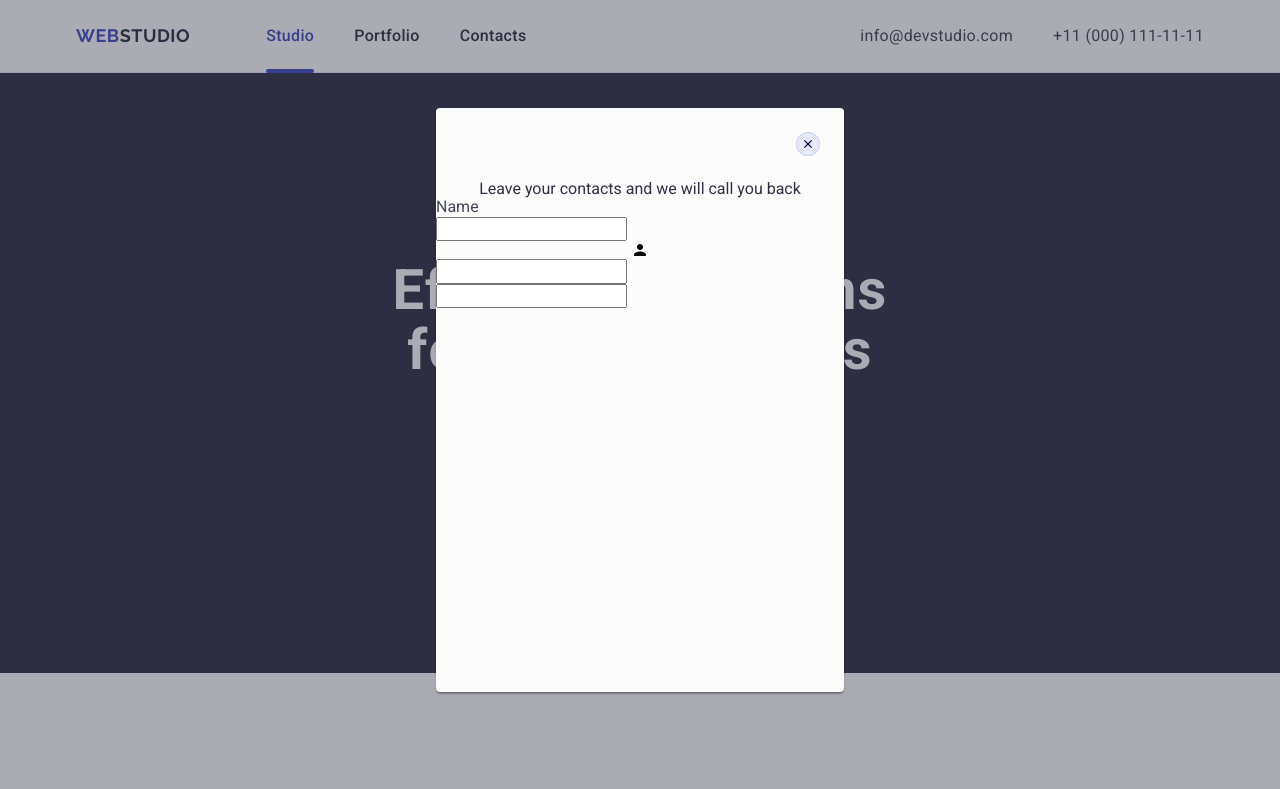
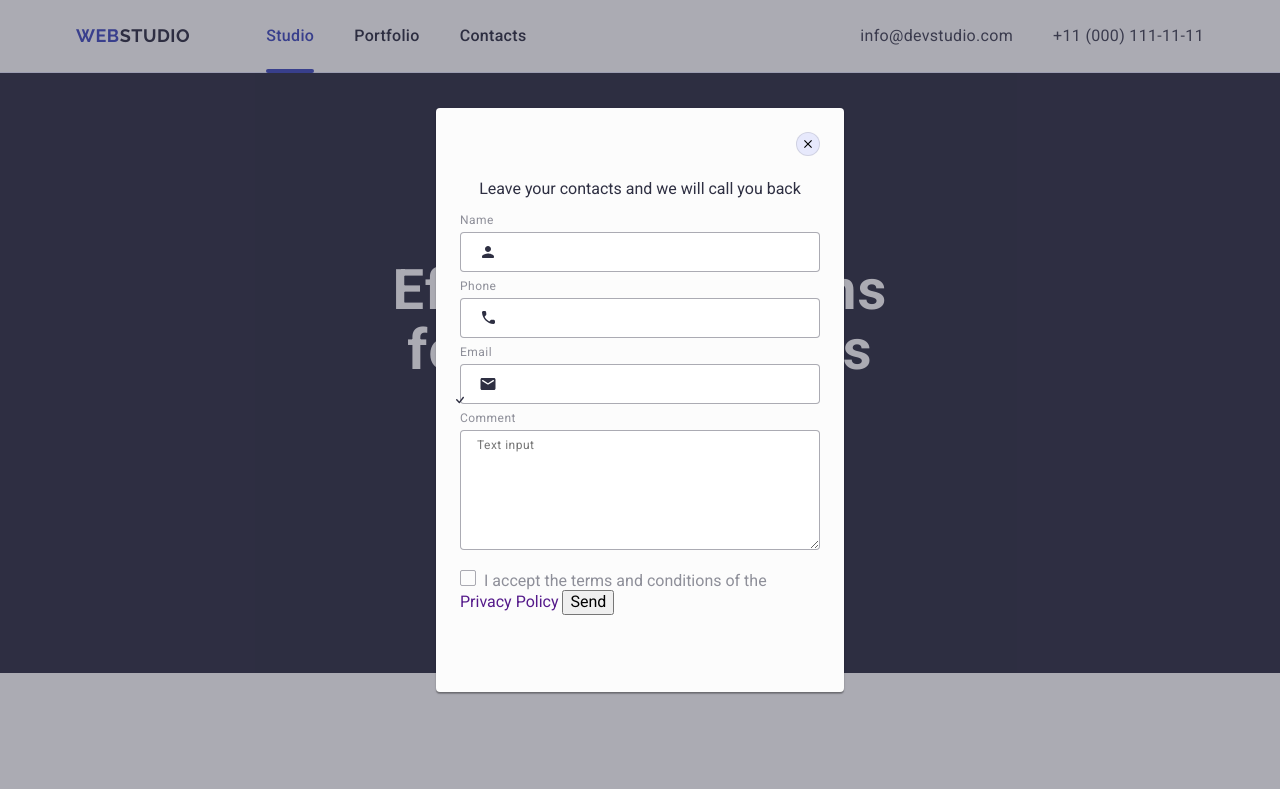
Before and after one commit to Marina4224/goit-markup-hw-05, a plain HTML site: page index.html in a window 1280 px wide. Shown: the top 789 px of the page. Drawn offline with nearby package versions, Linux system fonts and the light colour scheme.

Commit message:
add modal

```diff
--- a/css/styles.css
+++ b/css/styles.css
@@ -517,6 +517,7 @@ button {
   pointer-events: auto;
 }
 .modal {
+  padding: 24px;
   position: absolute;
   top: 50%;
   left: 50%;
@@ -556,8 +557,95 @@ button {
 .button-close-icon:focus {
   fill: #fff;
 }
+.modal-container-block {
+  margin-bottom: 8px;
+}
+
+.modal-block-label {
+  font-weight: 400;
+  font-size: 12px;
+  letter-spacing: 0.04em;
+  color: #8e8f99;
+  display: block;
+  margin-bottom: 4px;
+}
+
+.modal-form-input-cont {
+  position: relative;
+}
+.modal-input {
+  border: 1px solid rgba(46, 47, 66, 0.4);
+
+  border-radius: 4px;
+  width: 100%;
+  height: 40px;
+  padding-left: 38px;
+  outline: transparent;
+}
+.modal-input:focus,
+.modal-input:hover {
+  border: 1px solid #4d5ae5;
+}
+.button-modal-div {
+  fill: #2e2f42;
+  position: absolute;
+  top: 50%;
+  left: 19px;
+  transform: translateY(-50%);
+}
+.modal-input:focus + .button-modal-div {
+  fill: #4d5ae5;
+}
+
 .modal-title {
-  margin-top: 72px;
+  margin-top: 48px;
   text-align: center;
   color: #2e2f42;
+  margin-bottom: 16px;
 }
+
+.modal-input-checkbox,
+.texteria {
+  font-weight: 400;
+  font-size: 12px;
+  letter-spacing: 0.04em;
+  color: rgba(46, 47, 66, 0.4);
+}
+.texteria {
+  width: 100%;
+  min-height: 120px;
+  border: 1px solid rgba(46, 47, 66, 0.4);
+  border-radius: 4px;
+  padding-left: 16px;
+  padding-top: 8px;
+  margin-bottom: 16px;
+  outline: transparent;
+}
+.texteria:focus,
+.texteria:hover {
+  border: 1px solid #4d5ae5;
+}
+.modal-form-checkbox {
+}
+.custom-checkbox {
+  border-radius: 2px;
+  border: 1px solid rgba(46, 47, 66, 0.4);
+  width: 16px;
+  height: 16px;
+
+  display: inline-flex;
+  justify-content: center;
+  align-content: center;
+  background-color: transparent;
+  margin-right: 8px;
+}
+.checkbox:checked + .label-checkbox .custom-checkbox {
+  background-color: #404bbf;
+  border: transparent;
+  fill: #f4f4fd;
+}
+.label-checkbox {
+  cursor: pointer;
+  font: 400 12px / 1.16;
+  color: #8e8f99;
+}
--- a/index.html
+++ b/index.html
@@ -471,32 +471,70 @@
         </button>
         <p class="modal-title">Leave your contacts and we will call you back</p>
         <form class="modal-form">
-          <div>
-            <label class="modal-label" for="user-name">Name</label>
-            <div>
+          <div class="modal-container-block">
+            <label class="modal-block-label" for="user-name">Name</label>
+            <div class="modal-form-input-cont">
               <input
                 class="modal-input"
                 required
                 id="user-name"
                 type="text"
-                name="user-text"
-              /><svg class="button-close-icon" width="18" height="18">
+                name="user-name"
+              /><svg class="button-modal-div" width="18" height="24">
                 <use href="./images/icons.svg#icon-person"></use>
               </svg>
             </div>
           </div>
-          <div>
-            <label for=""></label>
-            <div>
-              <input type="text" />
+          <div class="modal-container-block">
+            <label class="modal-block-label" for="user-phone">Phone</label>
+            <div class="modal-form-input-cont">
+              <input
+                class="modal-input"
+                required
+                id="user-phone"
+                type="tel"
+                name="user-phone"
+              /><svg class="button-modal-div" width="18" height="24">
+                <use href="./images/icons.svg#icon-phone"></use>
+              </svg>
             </div>
           </div>
-          <div>
-            <label for=""></label>
-            <div>
-              <input type="text" />
+          <div class="modal-container-block">
+            <label class="modal-block-label" for="user-email">Email</label>
+            <div class="modal-form-input-cont">
+              <input
+                class="modal-input"
+                required
+                id="user-email"
+                type="email"
+                name="user-email"
+              /><svg class="button-modal-div" width="18" height="24">
+                <use href="./images/icons.svg#icon-email"></use>
+              </svg>
             </div>
           </div>
+          <div class="modal-form-checkbox">
+            <label class="modal-block-label">Comment</label>
+            <textarea
+              class="texteria"
+              name="comment"
+              rows="3"
+              placeholder="Text input"
+            ></textarea>
+          </div>
+          <input
+            class="checkbox visually-hidden"
+            type="checkbox"
+            id="user-checkbox"
+          />
+          <label class="label-checkbox" for="user-checkbox"
+            ><span class="custom-checkbox"
+              ><svg class="button-modal-div" width="10" height="8">
+                <use href="./images/icons.svg#icon-check"></use></svg></span
+            >I accept the terms and conditions of the
+            <a href="">Privacy Policy</a>
+          </label>
+          <button type="submit">Send</button>
         </form>
       </div>
     </div>
```
